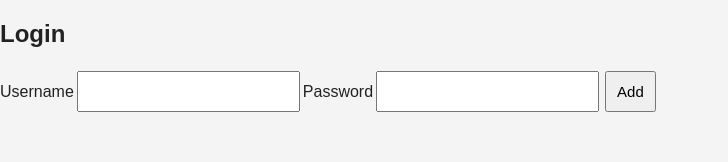
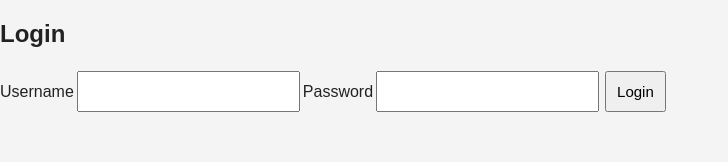
Before and after one commit to Benjino16/ai-tomator, a React (Vite) app in the folder frontend/: page /login in a window 1280 px wide. Shown: the top 162 px of the page, without its empty margins (0-728 px from the left). Built offline with nearby package versions, Linux system fonts and the light colour scheme.

Commit message:
fix(webui): incorrect names

```diff
--- a/frontend/src/pages/FilesPage/FilesPage.tsx
+++ b/frontend/src/pages/FilesPage/FilesPage.tsx
@@ -51,7 +51,7 @@
             </table>
             <div style={{textAlign: "center", marginTop: "1rem"}}>
                 <Button
-                    text="Start Batch"
+                    text="Upload Files"
                     onClick={() =>
                     {
                         setModalKey(prev => prev + 1)
--- a/frontend/src/pages/LoginPage/LoginPage.tsx
+++ b/frontend/src/pages/LoginPage/LoginPage.tsx
@@ -37,7 +37,7 @@
                     minLength={6}
                     onChange={(e) => setPassword(e.target.value)}
                 />
-                <button type="submit">Add</button>
+                <button type="submit">Login</button>
             </form>
         </section>
     );
```
